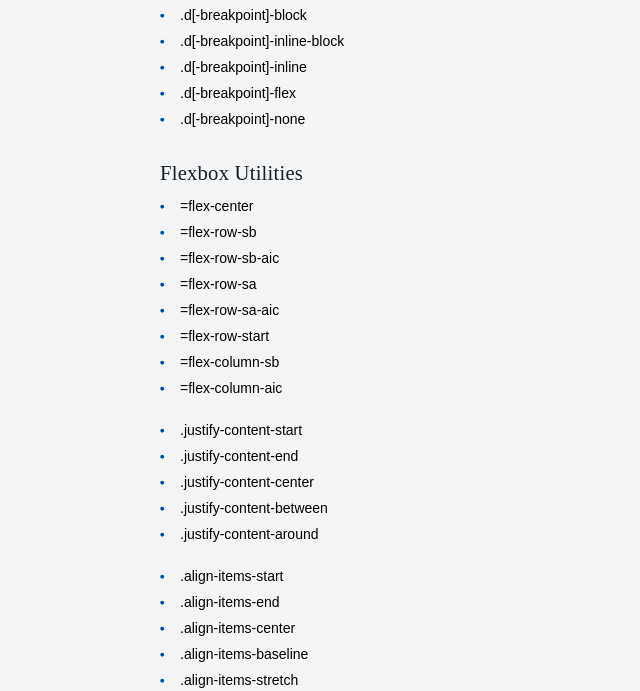
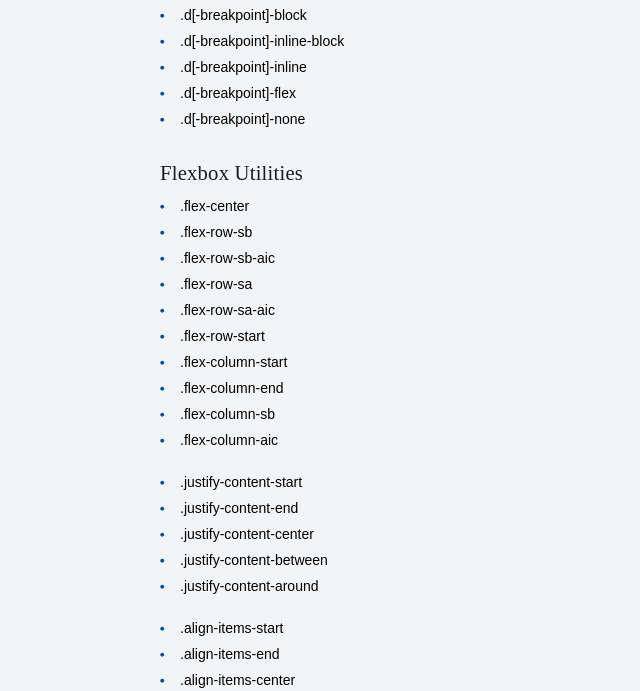
Before and after one commit to electropompa/components2, a PHP site: page / in a window 1280 px wide. Shown: the part 4922-5613 px from the top of the page, without its empty margins (0-640 px from the left). Run offline with PHP 8.4, Linux system fonts and the light colour scheme; style sheets or scripts are compiled from the project's sources.

Commit message:
add flexbox classes

```diff
--- a/public/index.php
+++ b/public/index.php
@@ -344,14 +344,16 @@
   <div class="row">
     <div class="col-12 col-xl-2">
       <ul>
-        <li>=flex-center</li>
-        <li>=flex-row-sb</li>
-        <li>=flex-row-sb-aic</li>
-        <li>=flex-row-sa</li>
-        <li>=flex-row-sa-aic</li>
-        <li>=flex-row-start</li>
-        <li>=flex-column-sb</li>
-        <li>=flex-column-aic</li>
+        <li>.flex-center</li>
+        <li>.flex-row-sb</li>
+        <li>.flex-row-sb-aic</li>
+        <li>.flex-row-sa</li>
+        <li>.flex-row-sa-aic</li>
+        <li>.flex-row-start</li>
+        <li>.flex-column-start</li>
+        <li>.flex-column-end</li>
+        <li>.flex-column-sb</li>
+        <li>.flex-column-aic</li>
       </ul>
     </div>
     <div class="col-12 col-xl-2">
--- a/public/vars/_utilities.sass
+++ b/public/vars/_utilities.sass
@@ -122,6 +122,9 @@ ul.list-inline
   display: flex
   align-items: center
 
+.flex-center
+  +flex-center
+
 =flex-row-sb
   display: flex
   flex-direction: row
@@ -134,6 +137,9 @@ ul.list-inline
   +flex-row-sb
   align-items: center
 
+.flex-row-sb-aic
+  +flex-row-sb-aic
+
 =flex-row-sa
   display: flex
   flex-direction: row
@@ -145,6 +151,9 @@ ul.list-inline
 =flex-row-sa-aic
   +flex-row-sa
   align-items: center
+
+.flex-row-sa-aic
+  +flex-row-sa-aic
 
 =flex-row-start
   display: flex
```
